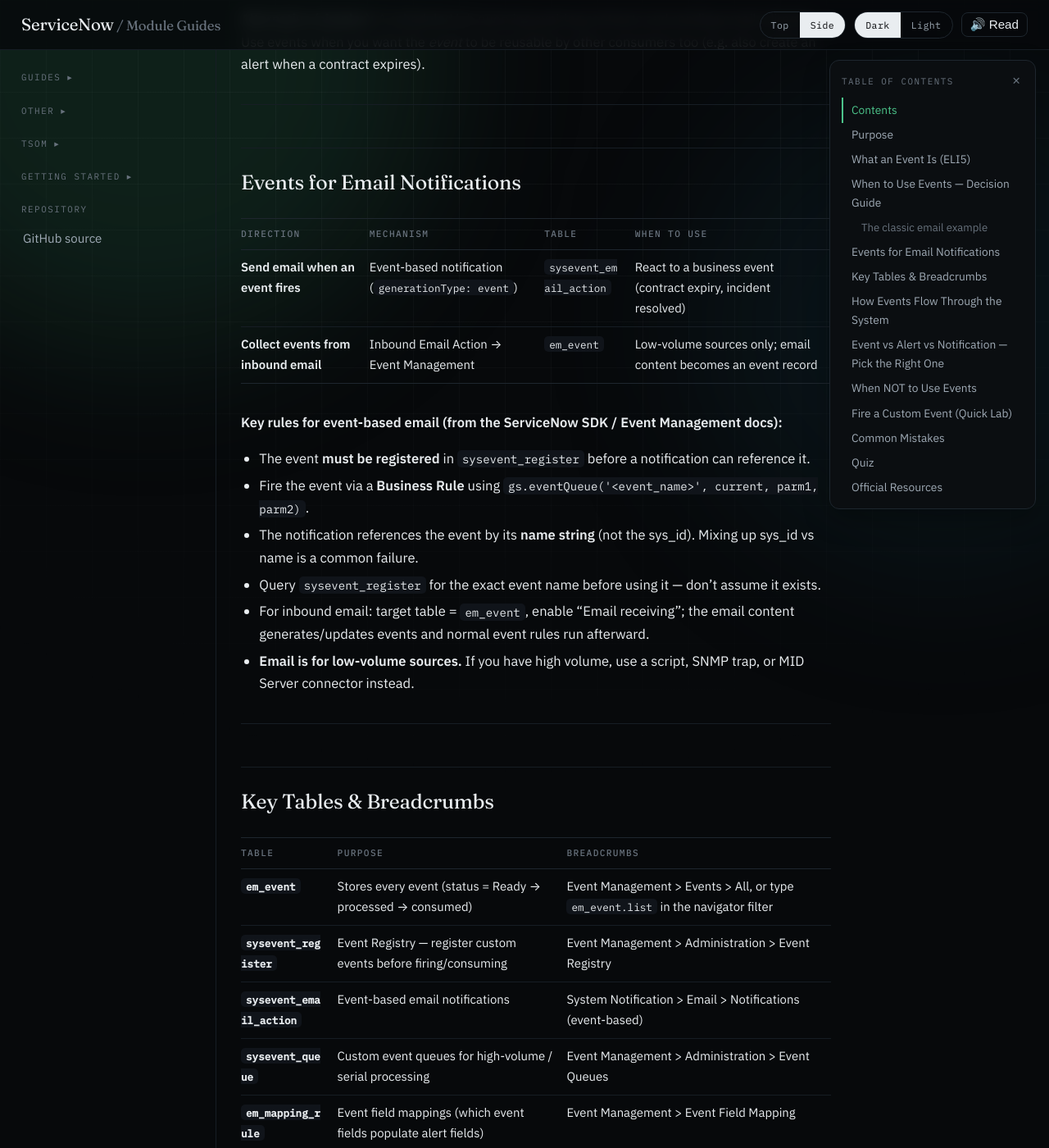
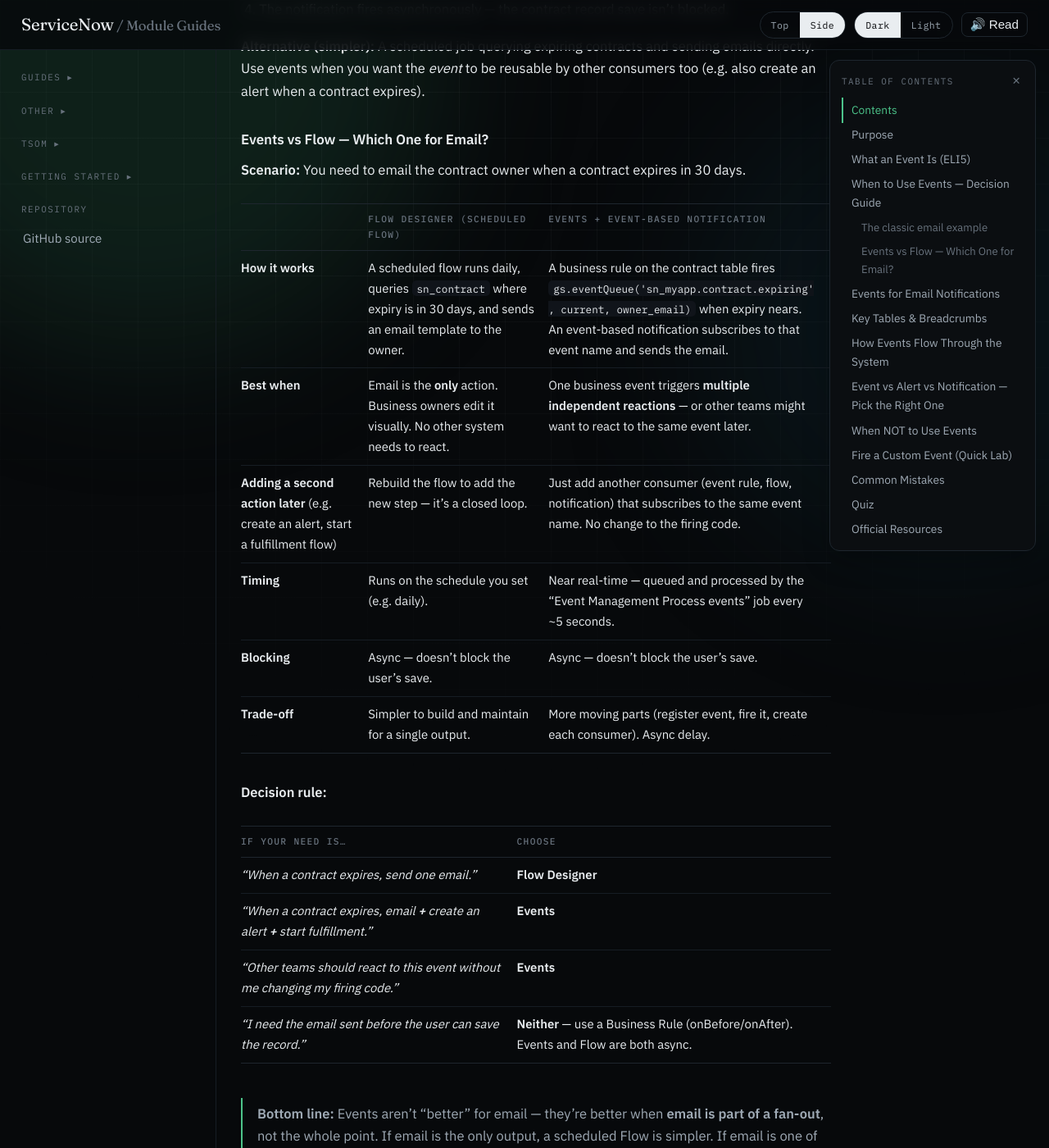
Before and after one commit to eltonaguiar/ServiceNow_Learning_TSOM-_CSM_FSM_SalesCRM_HAM_ITSM, a Jekyll site: the page built from docs/modules/events/events-guide.md, in a window 1280 px wide and 1400 px high, scrolled down 2758 px. Shown: the whole window at 82% size. Built offline with Jekyll 4.4.1, drawn with Linux system fonts in a browser that asks for light colours; our own code applies the rules of GitHub Pages for plain Markdown files; some of the changed text lies outside the part shown.

Commit message:
Add Events vs Flow email comparison example with decision rule to events guide

```diff
--- a/docs/modules/events/events-guide.md
+++ b/docs/modules/events/events-guide.md
@@ -14,6 +14,7 @@
 - [What an Event Is (ELI5)](#what-an-event-is-eli5)
 - [When to Use Events — Decision Guide](#when-to-use-events--decision-guide)
 - [Events for Email Notifications](#events-for-email-notifications)
+- [Events vs Flow — Which One for Email?](#events-vs-flow--which-one-for-email)
 - [Key Tables & Breadcrumbs](#key-tables--breadcrumbs)
 - [How Events Flow Through the System](#how-events-flow-through-the-system)
 - [Event vs Alert vs Notification — Pick the Right One](#event-vs-alert-vs-notification--pick-the-right-one)
@@ -68,7 +69,33 @@ You want to email the contract owner when a contract expires in 30 days.
 
 **Alternative (simpler):** A scheduled job querying expiring contracts and sending emails directly. Use events when you want the *event* to be reusable by other consumers too (e.g. also create an alert when a contract expires).
 
+### Events vs Flow — Which One for Email?
+
+**Scenario:** You need to email the contract owner when a contract expires in 30 days.
+
+| | Flow Designer (scheduled flow) | Events + Event-Based Notification |
+|---|---|---|
+| **How it works** | A scheduled flow runs daily, queries `sn_contract` where expiry is in 30 days, and sends an email template to the owner. | A business rule on the contract table fires `gs.eventQueue('sn_myapp.contract.expiring', current, owner_email)` when expiry nears. An event-based notification subscribes to that event name and sends the email. |
+| **Best when** | Email is the **only** action. Business owners edit it visually. No other system needs to react. | One business event triggers **multiple independent reactions** — or other teams might want to react to the same event later. |
+| **Adding a second action later** (e.g. create an alert, start a fulfillment flow) | Rebuild the flow to add the new step — it's a closed loop. | Just add another consumer (event rule, flow, notification) that subscribes to the same event name. No change to the firing code. |
+| **Timing** | Runs on the schedule you set (e.g. daily). | Near real-time — queued and processed by the "Event Management Process events" job every ~5 seconds. |
+| **Blocking** | Async — doesn't block the user's save. | Async — doesn't block the user's save. |
+| **Trade-off** | Simpler to build and maintain for a single output. | More moving parts (register event, fire it, create each consumer). Async delay. |
+
+**Decision rule:**
+
+| If your need is… | Choose |
+|------------------|--------|
+| *"When a contract expires, send one email."* | **Flow Designer** |
+| *"When a contract expires, email **+** create an alert **+** start fulfillment."* | **Events** |
+| *"Other teams should react to this event without me changing my firing code."* | **Events** |
+| *"I need the email sent before the user can save the record."* | **Neither** — use a Business Rule (onBefore/onAfter). Events and Flow are both async. |
+
+> **Bottom line:** Events aren't "better" for email — they're better when **email is part of a fan-out**, not the whole point. If email is the only output, a scheduled Flow is simpler. If email is one of several reactions to the same business event, events keep your consumers decoupled and reusable.
+
 ---
+
+
 
 ## Events for Email Notifications
 
```
